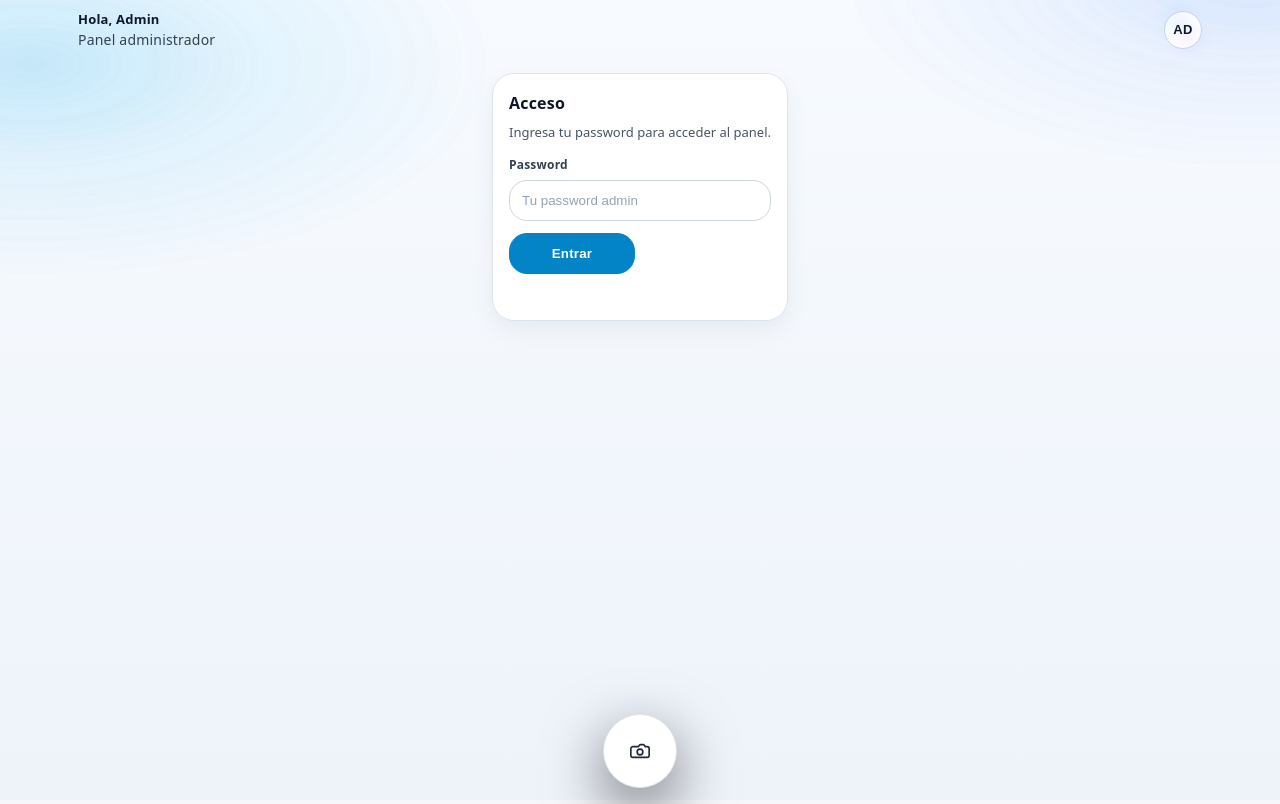
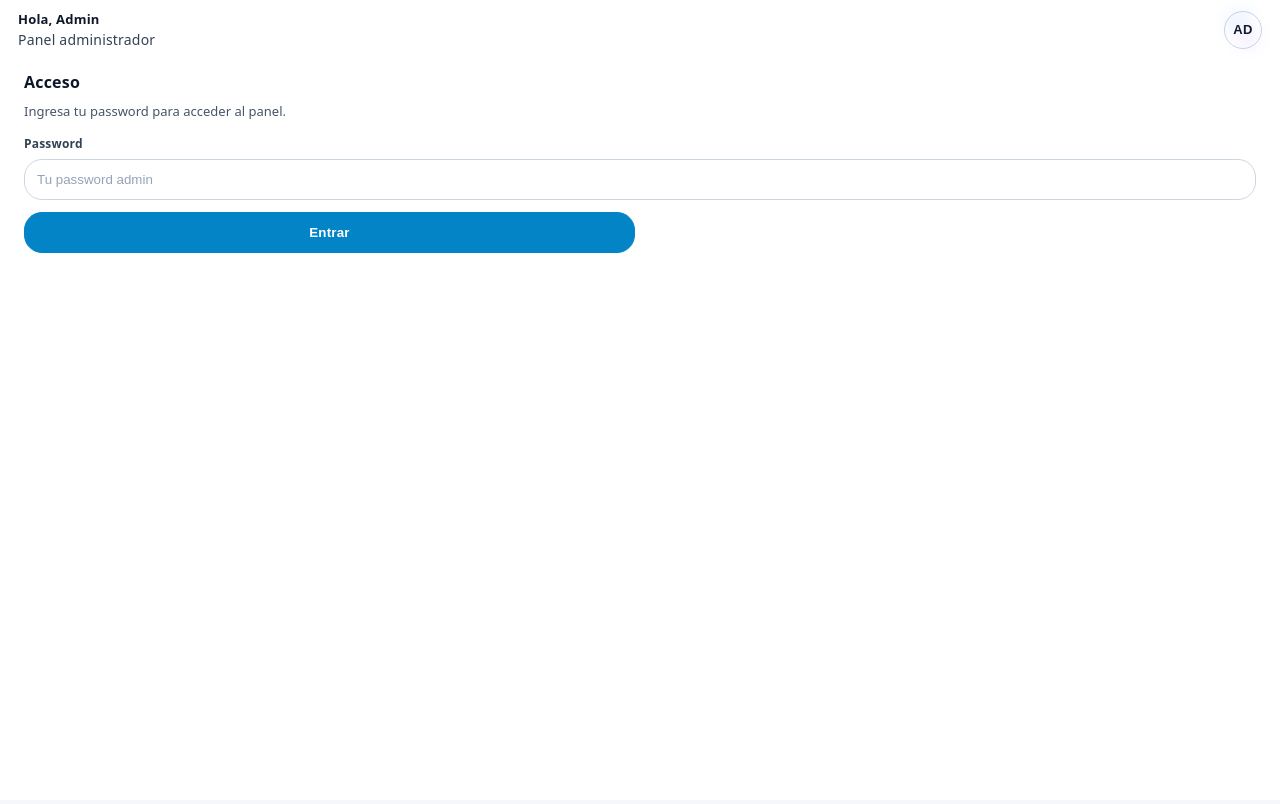
Before and after one commit to SamuelKostko/LEALTAD, a website: page index.html in a window 1280 px wide. Drawn offline with nearby package versions, Linux system fonts and the light colour scheme; no server answers.

Commit message:
DASHBOARD DISEÑO

```diff
--- a/styles.css
+++ b/styles.css
@@ -341,7 +341,7 @@ body {
 
 /* Root Admin dashboard (desktop mode) */
 .mode-admin {
-  --bg: #eef3fa;
+  --bg: #ffffff;
   --text: #0f172a;
   --muted: #475569;
   --label: #334155;
@@ -359,29 +359,18 @@ body {
 }
 
 .mode-admin .bg {
-  background: linear-gradient(180deg, #f7fbff 0%, #eef3fa 100%);
+  background: #ffffff;
 }
 
 .mode-admin .bg::before,
 .mode-admin .bg::after {
-  background: radial-gradient(
-      38% 28% at 16% 20%,
-      rgba(14, 165, 233, 0.12) 0%,
-      rgba(14, 165, 233, 0.04) 38%,
-      rgba(0, 0, 0, 0) 72%
-    ),
-    radial-gradient(
-      34% 26% at 84% 12%,
-      rgba(59, 130, 246, 0.10) 0%,
-      rgba(59, 130, 246, 0.03) 38%,
-      rgba(0, 0, 0, 0) 72%
-    );
-  filter: blur(6px);
-  opacity: 0.9;
+  display: none;
 }
 
 .mode-admin .app {
-  max-width: 1160px;
+  max-width: none;
+  width: 100%;
+  margin: 0;
 }
 
 .mode-admin .header__greeting {
@@ -394,9 +383,11 @@ body {
 }
 
 .mode-admin .adminCard {
-  background: #ffffff;
-  border: 1px solid #dbe4f0;
-  box-shadow: 0 8px 24px rgba(15, 23, 42, 0.06);
+  background: transparent;
+  border: 0;
+  border-radius: 0;
+  box-shadow: none;
+  padding: 0;
   backdrop-filter: none;
 }
 
@@ -497,12 +488,12 @@ body {
   display: grid;
   gap: 14px;
   grid-auto-rows: min-content;
-  padding: 14px 18px 16px;
+  padding: 10px 24px 18px;
 }
 
 @media (min-width: 980px) {
   .mode-admin .content {
-    grid-template-columns: 360px 1fr;
+    grid-template-columns: 380px 1fr;
     align-items: start;
   }
 
@@ -528,9 +519,13 @@ body {
 
   .mode-admin #adminRootLogin {
     grid-column: 1 / -1;
-    max-width: 460px;
-    justify-self: center;
+    max-width: none;
+    justify-self: stretch;
   }
+}
+
+.mode-admin .cta {
+  display: none !important;
 }
 
 .mode-admin #adminRootPanel .adminActions {
```
